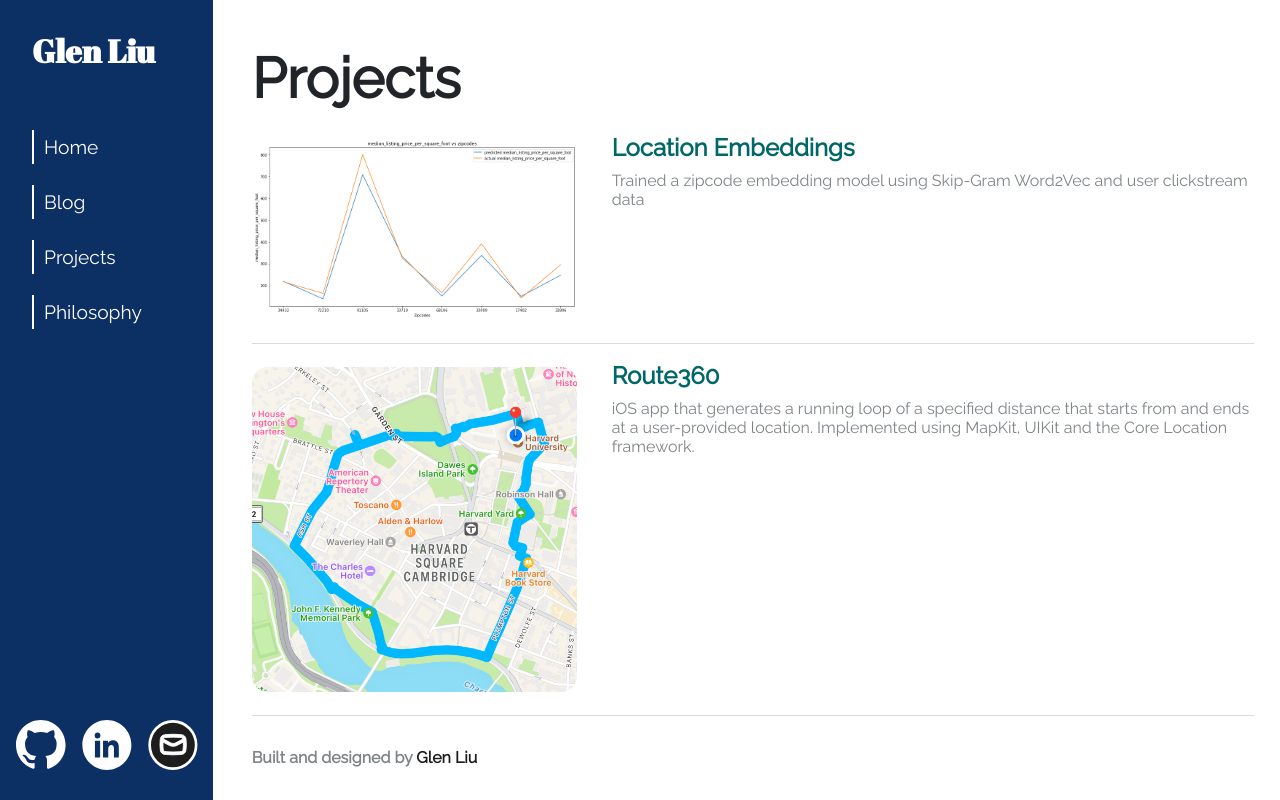
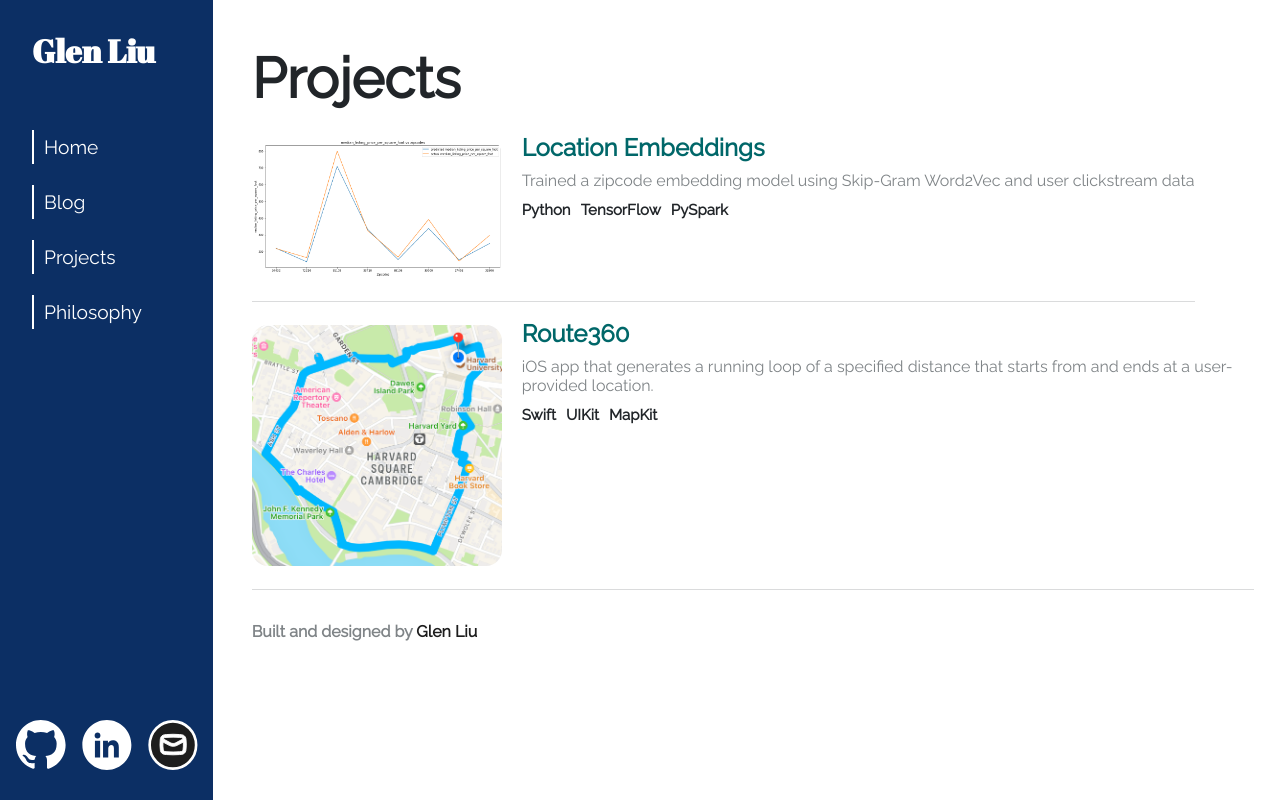
Before and after one commit to glenliu21/personal-website, a React (Create React App) app: page /projects in a window 1280 px wide. Built offline with nearby package versions, Linux system fonts and the light colour scheme.

Commit message:
updated projects page

```diff
--- a/src/App.css
+++ b/src/App.css
@@ -411,20 +411,24 @@
   margin-bottom: 18px;
 }
 
-.project-content img {
-  width: 325px;
+.project-img img {
+  width: 250px;
   padding: 0;
-  margin-right: 35px;
+  margin-right: 20px;
   display: inline-block;
   border-radius: 1rem;
   transition: 0.3s ease;
 }
 
-.project-content img:hover {
-  -webkit-transform: scale(1.1);
-  -ms-transform: scale(1.1);
-  transform: scale(1.1);
+.project-img img:hover {
+  -webkit-transform: scale(1.07);
+  -ms-transform: scale(1.07);
+  transform: scale(1.07);
   transition: 0.3s ease;
+}
+
+.project-tech {
+  float: left;
 }
 
 .project-text a {
@@ -452,6 +456,17 @@
   font-size: 56px;
   font-weight: bold;
   margin-bottom: 22px;
+}
+
+.tech-box {
+  display: inline-block;
+  margin-right: 10px;
+}
+
+.tech-box h1 {
+  font-size: 15px;
+  font-weight: bold;
+  margin: auto;
 }
 
 /* Small height screens */
@@ -570,10 +585,10 @@
   }
 
   .project-cell {
-    margin: auto;
+    margin-bottom: 10px;
   }
 
-  .project-content img {
+  .project-img img {
     width: 265px;
   }
 
@@ -592,7 +607,7 @@
     max-width: 200px;
   }
 
-  .project-content img {
+  .project-img img {
     width: 150px;
   }
 }
--- a/src/components/ProjectsComponents/ProjectCell.js
+++ b/src/components/ProjectsComponents/ProjectCell.js
@@ -2,19 +2,29 @@
 import { Image } from "react-bootstrap";
 import Divider from "@mui/material/Divider";
 import { Nav } from 'react-bootstrap';
+import TechBox from './TechBox';
 
 function ProjectCell(props) {
     return (
         <div className="project-cell">
             <div className="project-content">
+                <div className="project-img">
                     <Nav.Link href={props.href} target="_blank" rel="noopener noreferrer">
                         <Image src={props.img} alt={`${props.title}.img`} />
                     </Nav.Link>
+                </div>
+                <div>
                     <div className="project-text">
                         <a href={props.href} target="_blank" rel="noopener noreferrer">
                             <h1>{props.title}</h1>
                         </a>
-                    <h2>{props.subtitle}</h2>
+                        <h2>{props.desc}</h2>
+                    </div>
+                    <div className="project-tech">
+                        {props.tech.map((tech, index) => (
+                            <TechBox key={index} tech={tech} />
+                        ))}
+                    </div>
                 </div>
             </div>
             <Divider className="project-divider" />
--- a/src/components/ProjectsComponents/ProjectList.js
+++ b/src/components/ProjectsComponents/ProjectList.js
@@ -1,22 +1,24 @@
 import React from 'react';
 import ProjectCell from './ProjectCell';
 import list_price_predictions from "../../assets/pictures/list_price_predictions.png";
-import ExampleRoute from "../../assets/pictures/ExampleRoute.png"
+import ExampleRoute from "../../assets/pictures/ExampleRoute.png";
 
 function ProjectList() {
     return (
         <div>
             <ProjectCell
                 title="Location Embeddings"
-                subtitle="Trained a zipcode embedding model using Skip-Gram Word2Vec and user clickstream data"
+                desc="Trained a zipcode embedding model using Skip-Gram Word2Vec and user clickstream data"
                 href="https://github.com/glenliu21/location-embeddings-model"
                 img={list_price_predictions}
+                tech={["Python", "TensorFlow", "PySpark"]}
             />
             <ProjectCell
                 title="Route360"
-                subtitle="iOS app that generates a running loop of a specified distance that starts from and ends at a user-provided location. Implemented using MapKit, UIKit and the Core Location framework."
+                desc="iOS app that generates a running loop of a specified distance that starts from and ends at a user-provided location. "
                 href="https://github.com/glenliu21/Route360"
                 img={ExampleRoute}
+                tech={["Swift", "UIKit", "MapKit"]}
             />
         </div>
     );
--- /dev/null
+++ b/src/components/ProjectsComponents/TechBox.js
@@ -0,0 +1,11 @@
+import React from 'react';
+
+function TechBox(props) {
+    return (
+        <div className="tech-box">
+            <h1>{props.tech}</h1>
+        </div>
+    );
+}
+
+export default TechBox;
```
Also changed, not shown: src/assets/pictures/ExampleRoute.png. Lines whose indentation alone changed are shown as unchanged.
